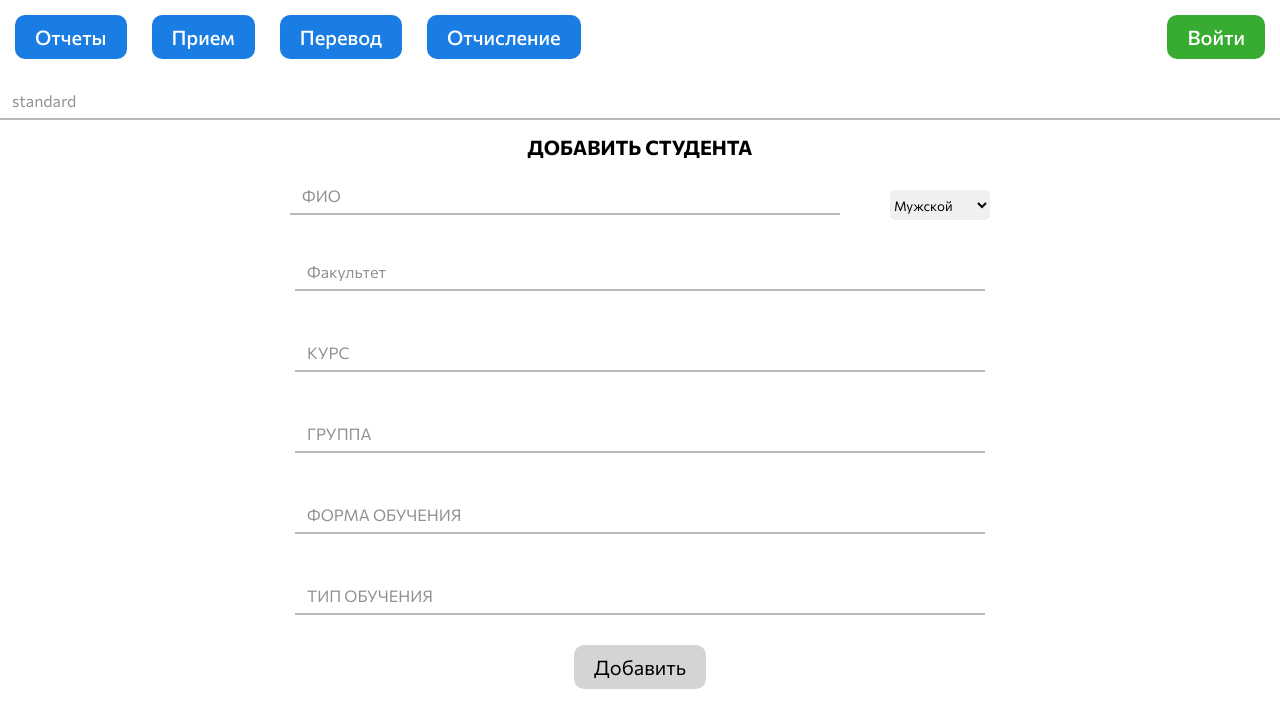
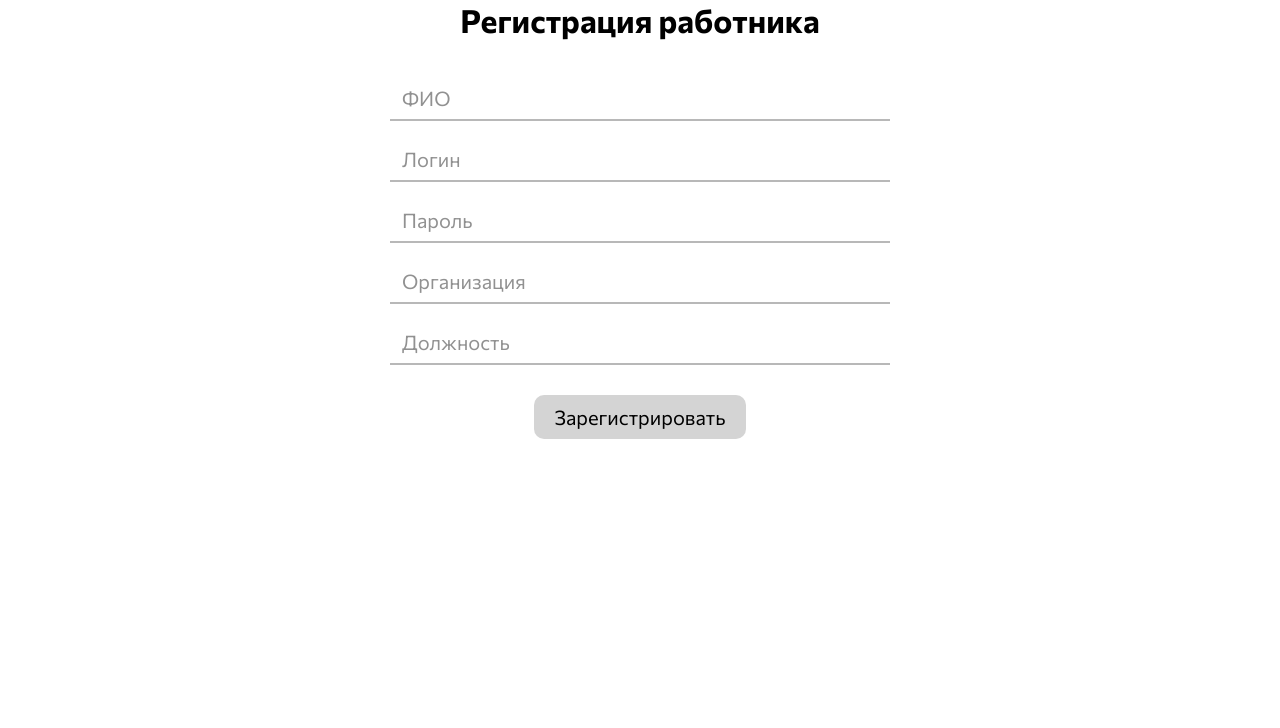
Before and after one commit to Yanarkaev/students-db, a React (Create React App) app: page / in a window 1280 px wide. Shown: the top 728 px of the page. Built offline with nearby package versions, Linux system fonts and the light colour scheme.

Commit message:
компонент добавления работника

```diff
--- a/src/App.jsx
+++ b/src/App.jsx
@@ -3,6 +3,7 @@ import { Input } from "./components/iu";
 import AddStudent from "./features/students/add-student/AddStudent";
 import { useStudents } from "./shared/hooks/useStudents";
 import Auth from "./features/auth-page/Auth";
+import { AdminPage } from "./features/auth-page/AdminPage/AdminPage";
 
 function App() {
   const [students, loading, error] = useStudents();
@@ -10,9 +11,10 @@ function App() {
   console.log(students, loading, error);
   return (
     <div className="App">
-      <Header />
+      {/* <Header />
       <Input placeholder="standard" variant="standard" />
-      <AddStudent />
+      <AddStudent /> */}
+      <AdminPage />
     </div>
   );
 }
--- a/src/components/index.js
+++ b/src/components/index.js
@@ -1,2 +1,2 @@
-export { Header } from "./Header/Header";
+export { Header } from "./iu/Table/Header/Header";
 export { FilterBar } from "./FilterBar/FilterBar";
--- a/src/components/iu/Input/Input.jsx
+++ b/src/components/iu/Input/Input.jsx
@@ -9,6 +9,7 @@ export const Input = ({
   className,
   name,
   onChange,
+  onBlur,
 }) => {
   const [focus, setFocus] = useState(false);
   return (
@@ -16,11 +17,12 @@ export const Input = ({
       <input
         type={type}
         className={`${styles.Input} ${className} ${styles[variant]} `}
-        onFocus={() => setFocus(true)}
-        onBlur={() => setFocus(false)}
+        // onFocus={() => setFocus(true)}
+        // onBlur={() => setFocus(false)}
         value={value}
         onChange={onChange}
         name={name}
+        onBlur={onBlur}
       />
       <span
         className={`${styles.placeholder} ${
--- a/src/components/Header/Header.jsx
+++ b/src/components/iu/Table/Header/Header.jsx
@@ -1,6 +1,6 @@
 import React from "react";
 import { NavLink } from "react-router-dom";
-import { Button } from "../iu";
+import { Button } from "../..";
 import styles from "./Header.module.scss";
 
 export const Header = () => {
--- /dev/null
+++ b/src/features/auth-page/AdminPage/AdminPage.jsx
@@ -0,0 +1,88 @@
+import React, { useState } from "react";
+import { Button, Input } from "../../../components/iu";
+import { useDispatch } from "react-redux";
+import { signUpUser } from "./../userSlice";
+import styles from "./AdminPage.module.scss";
+
+export const AdminPage = () => {
+  const [error, setError] = useState(null);
+  const dispatch = useDispatch();
+  const [data, setData] = useState({
+    fullname: "",
+    login: "",
+    password: "",
+    department: "",
+    jobTitle: "",
+  });
+
+  //   const fullnameRegex = /^[a-zA-Z'- ]+$/
+
+  const dataChecker = !!Object.values(data).filter((el) => el.trim() === "")
+    .length;
+
+  const handleData = (e) => {
+    setData({ ...data, [e.target.name]: e.target.value });
+  };
+
+  const handleSubmit = (e) => {
+    e.preventDefault();
+    // if (data.fullname.split(" ").length === 3) {
+      setData({
+        fullname: data.fullname
+          .split(" ")
+          .map((el) => el[0] + el.slice(1))
+          .join(" "),
+      });
+    // }
+
+    // dispatch(signUpUser(data));
+  };
+
+  return (
+    <div className={styles.AdminPage}>
+      <form onSubmit={handleSubmit} className={styles.registerForm}>
+        {error && <div>{error}</div>}
+        <h1>Регистрация работника</h1>
+        <Input
+          className={styles.input}
+          onChange={handleData}
+          name="fullname"
+          value={data.fullname}
+          placeholder="ФИО"
+        />
+        <Input
+          className={styles.input}
+          onChange={handleData}
+          name="login"
+          value={data.login}
+          placeholder="Логин"
+        />
+        <Input
+          className={styles.input}
+          onChange={handleData}
+          name="password"
+          value={data.password}
+          placeholder="Пароль"
+        />
+        <Input
+          className={styles.input}
+          onChange={handleData}
+          name="department"
+          value={data.department}
+          placeholder="Организация"
+        />
+        <Input
+          className={styles.input}
+          onChange={handleData}
+          name="jobTitle"
+          value={data.jobTitle}
+          placeholder="Должность"
+        />
+
+        <Button disabled={dataChecker} variant="enter">
+          Зарегистрировать
+        </Button>
+      </form>
+    </div>
+  );
+};
--- /dev/null
+++ b/src/features/auth-page/AdminPage/AdminPage.module.scss
@@ -0,0 +1,19 @@
+.AdminPage {
+  .registerForm {
+    h1{
+        margin-bottom: 30px;
+    }
+
+    max-width: 500px;
+    text-align: center;
+    margin: 0 auto;
+
+    .input{
+        font-size: 20px;
+        margin: 5px 0;
+    }
+    button {
+      margin-top: 20px;
+    }
+  }
+}
--- a/src/features/auth-page/userSlice.js
+++ b/src/features/auth-page/userSlice.js
@@ -9,12 +9,21 @@ const initialState = {
 //Регистрация пользователя(нужно дополнить структуру получаемых данных)
 export const signUpUser = createAsyncThunk(
   "user/post",
-  async ({}, thunkAPI) => {
+  async ({ fullname, login, password, department, jobTitle }, thunkAPI) => {
     try {
       const res = await fetch("/user/signup", {
         method: "POST",
-        headers: { "Content-Type": "application/json" },
-        body: JSON.stringify(),
+        headers: {
+          "Content-Type": "application/json",
+          authorization: `Bearer ${localStorage.getItem("token")}`,
+        },
+        body: JSON.stringify({
+          fullname,
+          login,
+          password,
+          department,
+          jobTitle,
+        }),
       });
       const data = await res.json();
       if (data.error) {
@@ -70,6 +79,7 @@ export const userSlice = createSlice({
       //Регистрация пользователя
       .addCase(signUpUser.pending, (state, action) => {
         state.loading = true;
+        state.error = null;
       })
       .addCase(signUpUser.rejected, (state, action) => {
         state.loading = false;
@@ -77,7 +87,8 @@ export const userSlice = createSlice({
       })
       .addCase(signUpUser.fulfilled, (state, action) => {
         state.loading = false;
-        state.signUp = true;
+        // state.signUp = true;
+        state.error = null;
       })
       //Авторизация пользователя
       .addCase(signInUser.pending, (state, action) => {
```
Also changed, not shown: src/shared/helpers/decodeJwt.js (added, +19 -0 lines), src/components/iu/Table/Header/Header.module.scss (renamed from src/components/Header/Header.module.scss).
